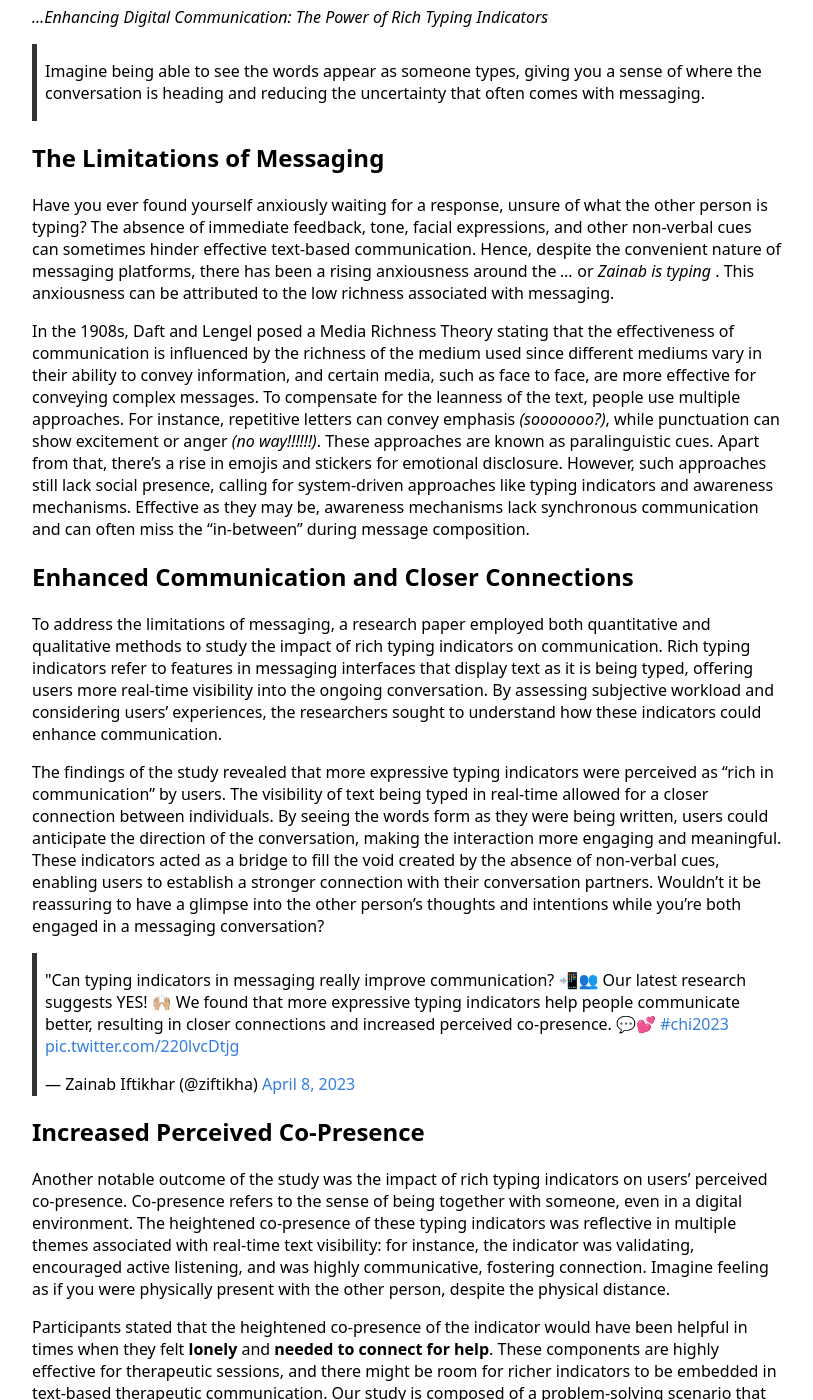
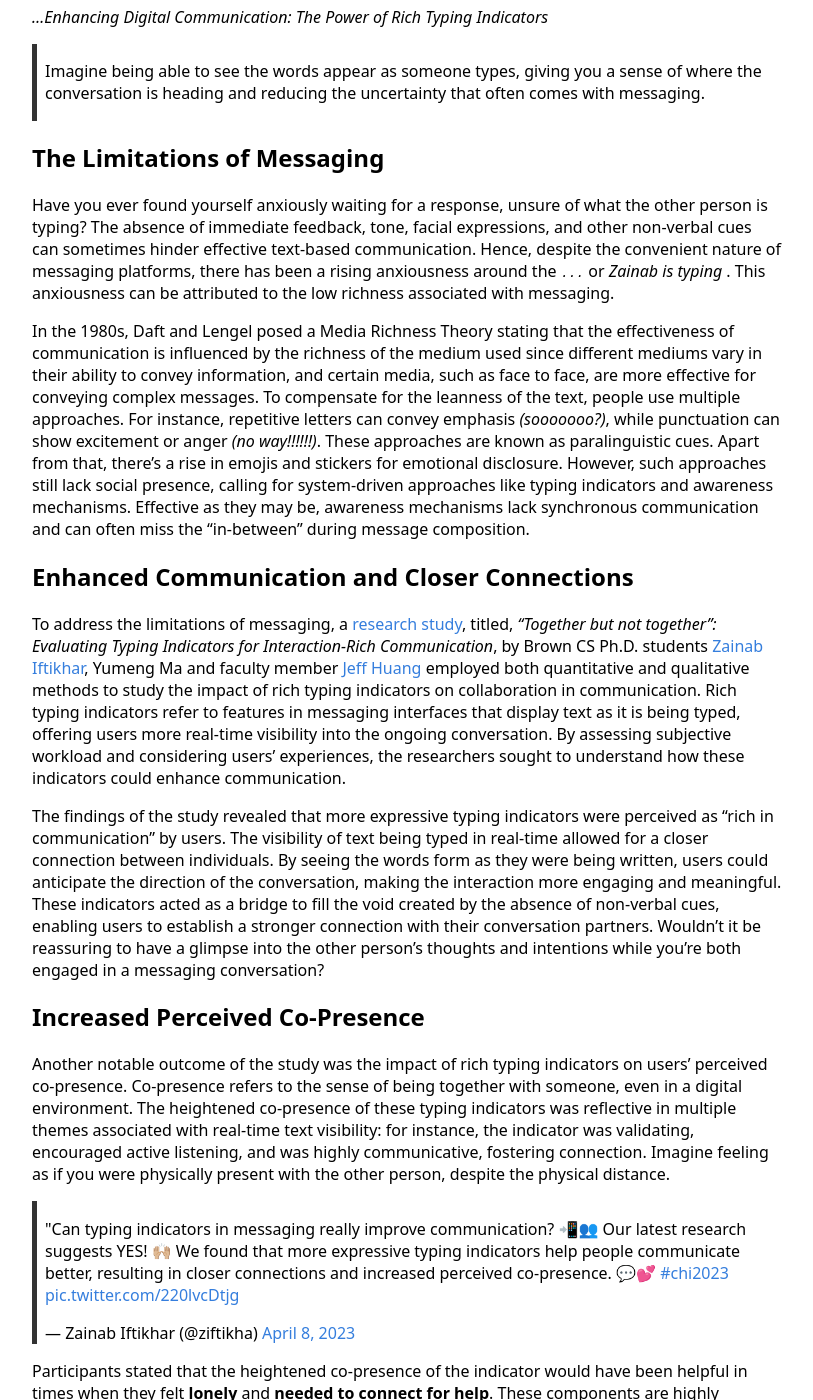
Before and after one commit to ZainabIftikhar/zainabiftikhar.github.io, a Jekyll site: the page built from _posts/blog/2023-07-03-what-are-you-typing.md, in a window 1280 px wide and 1400 px high, scrolled down 289 px. Shown: the whole window, without its empty margins (233-1046 px from the left). Built offline with Jekyll 4.4.1, drawn with Linux system fonts in a browser that asks for light colours; comment, search, counter and statistics services are not loaded; some of the changed text lies outside the part shown.

Commit message:
edit live typing blog - jesse recommendations

```diff
--- a/_posts/blog/2023-07-03-what-are-you-typing.md
+++ b/_posts/blog/2023-07-03-what-are-you-typing.md
@@ -1,6 +1,6 @@
 ---
 layout: post
-title: What are you Typing?
+title: What Are You Typing?
 categories: blog
 permalink: blog/what-are-you-typing
 ---
@@ -11,21 +11,22 @@ permalink: blog/what-are-you-typing
 
 ## The Limitations of Messaging
 
-Have you ever found yourself anxiously waiting for a response, unsure of what the other person is typing? The absence of immediate feedback, tone, facial expressions, and other non-verbal cues can sometimes hinder effective text-based communication. Hence, despite the convenient nature of messaging platforms, there has been a rising anxiousness around the <em> ... </em> or <em> Zainab is typing </em>. This anxiousness can be attributed to the low richness associated with messaging.
+Have you ever found yourself anxiously waiting for a response, unsure of what the other person is typing? The absence of immediate feedback, tone, facial expressions, and other non-verbal cues can sometimes hinder effective text-based communication. Hence, despite the convenient nature of messaging platforms, there has been a rising anxiousness around the <em> `...` </em> or <em> Zainab is typing </em>. This anxiousness can be attributed to the low richness associated with messaging.
 
-In the 1908s, Daft and Lengel posed a Media Richness Theory stating that the effectiveness of communication is influenced by the richness of the medium used since different mediums vary in their ability to convey information, and certain media, such as face to face, are more effective for conveying complex messages. To compensate for the leanness of the text, people use multiple approaches. For instance, repetitive letters can convey emphasis <em>(sooooooo?)</em>, while punctuation can show excitement or anger <em>(no way!!!!!!)</em>. These approaches are known as paralinguistic cues. Apart from that, there's a rise in emojis and stickers for emotional disclosure. However, such approaches still lack social presence, calling for system-driven approaches like typing indicators and awareness mechanisms. Effective as they may be, awareness mechanisms lack synchronous communication and can often miss the "in-between" during message composition.
+In the 1980s, Daft and Lengel posed a Media Richness Theory stating that the effectiveness of communication is influenced by the richness of the medium used since different mediums vary in their ability to convey information, and certain media, such as face to face, are more effective for conveying complex messages. To compensate for the leanness of the text, people use multiple approaches. For instance, repetitive letters can convey emphasis <em>(sooooooo?)</em>, while punctuation can show excitement or anger <em>(no way!!!!!!)</em>. These approaches are known as paralinguistic cues. Apart from that, there's a rise in emojis and stickers for emotional disclosure. However, such approaches still lack social presence, calling for system-driven approaches like typing indicators and awareness mechanisms. Effective as they may be, awareness mechanisms lack synchronous communication and can often miss the "in-between" during message composition.
 
 ## Enhanced Communication and Closer Connections
 
-To address the limitations of messaging, a research paper employed both quantitative and qualitative methods to study the impact of rich typing indicators on communication. Rich typing indicators refer to features in messaging interfaces that display text as it is being typed, offering users more real-time visibility into the ongoing conversation. By assessing subjective workload and considering users' experiences, the researchers sought to understand how these indicators could enhance communication.
+To address the limitations of messaging, a [research study](https://zainabiftikhar.com/papers/LiveTyping_CHI23.pdf), titled, <em>“Together but not together”: Evaluating Typing Indicators for
+Interaction-Rich Communication</em>, by Brown CS Ph.D. students [Zainab Iftikhar](https://zainabiftikhar.com), Yumeng Ma and faculty member [Jeff Huang](https://jeffhuang.com) employed both quantitative and qualitative methods to study the impact of rich typing indicators on collaboration in communication. Rich typing indicators refer to features in messaging interfaces that display text as it is being typed, offering users more real-time visibility into the ongoing conversation. By assessing subjective workload and considering users' experiences, the researchers sought to understand how these indicators could enhance communication.
 
 The findings of the study revealed that more expressive typing indicators were perceived as "rich in communication" by users. The visibility of text being typed in real-time allowed for a closer connection between individuals. By seeing the words form as they were being written, users could anticipate the direction of the conversation, making the interaction more engaging and meaningful. These indicators acted as a bridge to fill the void created by the absence of non-verbal cues, enabling users to establish a stronger connection with their conversation partners. Wouldn't it be reassuring to have a glimpse into the other person's thoughts and intentions while you're both engaged in a messaging conversation?
-
-<blockquote class="twitter-tweet"><p lang="en" dir="ltr">&quot;Can typing indicators in messaging really improve communication? 📲👥 Our latest research suggests YES! 🙌🏼 We found that more expressive typing indicators help people communicate better, resulting in closer connections and increased perceived co-presence. 💬💕 <a href="https://twitter.com/hashtag/chi2023?src=hash&amp;ref_src=twsrc%5Etfw">#chi2023</a> <a href="https://t.co/220lvcDtjg">pic.twitter.com/220lvcDtjg</a></p>&mdash; Zainab Iftikhar (@ziftikha) <a href="https://twitter.com/ziftikha/status/1644528149970194433?ref_src=twsrc%5Etfw">April 8, 2023</a></blockquote> <script async src="https://platform.twitter.com/widgets.js" charset="utf-8"></script>
 
 ## Increased Perceived Co-Presence
 
 Another notable outcome of the study was the impact of rich typing indicators on users' perceived co-presence. Co-presence refers to the sense of being together with someone, even in a digital environment. The heightened co-presence of these typing indicators was reflective in multiple themes associated with real-time text visibility: for instance, the indicator was validating, encouraged active listening, and was highly communicative, fostering connection. Imagine feeling as if you were physically present with the other person, despite the physical distance.
+
+<blockquote class="twitter-tweet"><p lang="en" dir="ltr">&quot;Can typing indicators in messaging really improve communication? 📲👥 Our latest research suggests YES! 🙌🏼 We found that more expressive typing indicators help people communicate better, resulting in closer connections and increased perceived co-presence. 💬💕 <a href="https://twitter.com/hashtag/chi2023?src=hash&amp;ref_src=twsrc%5Etfw">#chi2023</a> <a href="https://t.co/220lvcDtjg">pic.twitter.com/220lvcDtjg</a></p>&mdash; Zainab Iftikhar (@ziftikha) <a href="https://twitter.com/ziftikha/status/1644528149970194433?ref_src=twsrc%5Etfw">April 8, 2023</a></blockquote> <script async src="https://platform.twitter.com/widgets.js" charset="utf-8"></script>
 
 Participants stated that the heightened co-presence of the indicator would have been helpful in times when they felt **lonely** and **needed to connect for help**. These components are highly effective for therapeutic sessions, and there might be room for richer indicators to be embedded in text-based therapeutic communication. Our study is composed of a problem-solving scenario that can be reflective of a problem-solving therapeutic setting like CBT, where users are geared to think of negative events in a problem-solving way.
 
```
